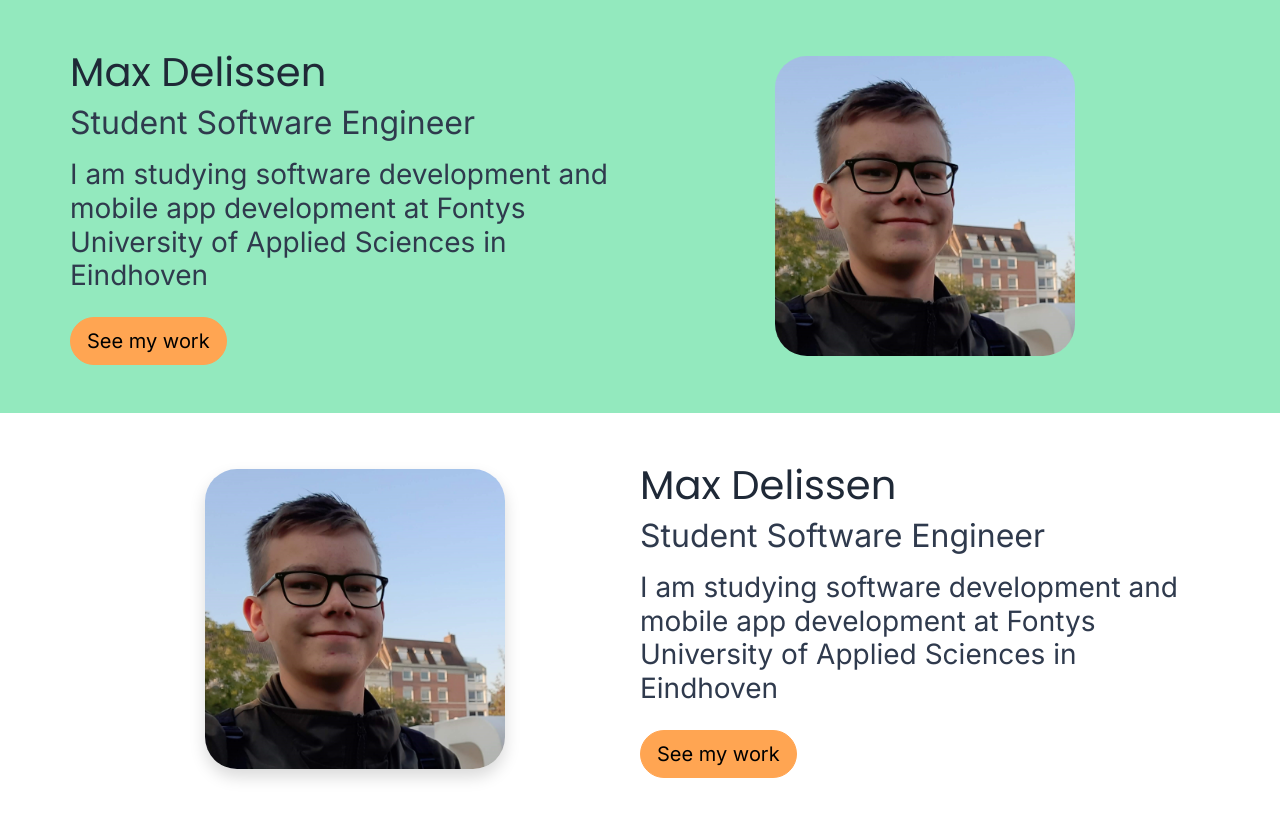
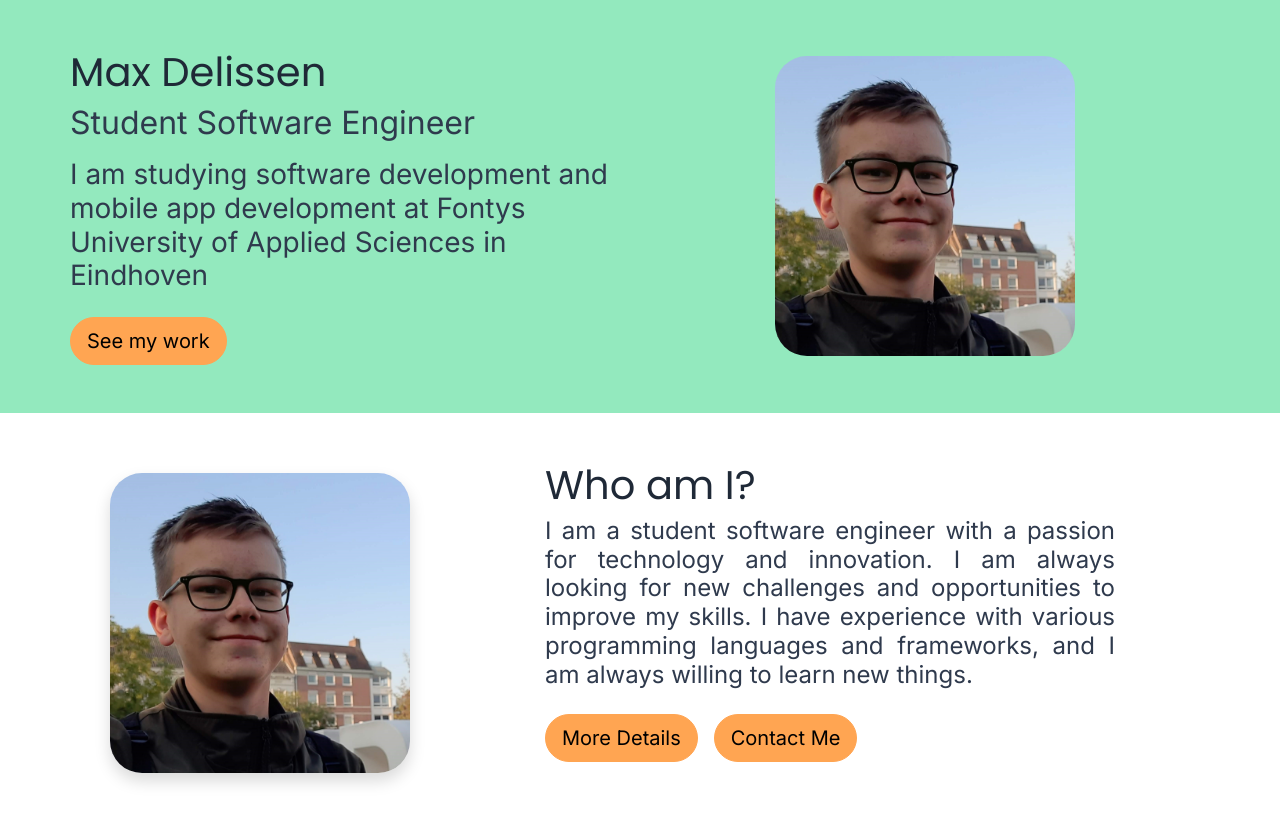
Before and after one commit to MaxDelissen/portfolio, a React (Vite) app: page / in a window 1280 px wide. Shown: the top 822 px of the page. Built offline with nearby package versions, Linux system fonts and the light colour scheme.

Commit message:
Finished about-me section

```diff
--- a/src/locales/en.json
+++ b/src/locales/en.json
@@ -1,5 +1,9 @@
 {
   "occupation": "Student Software Engineer",
   "subtitle": "I am studying software development and mobile app development at Fontys University of Applied Sciences in Eindhoven",
-  "see_work": "See my work"
+  "see_work": "See my work",
+  "about_me_title": "Who am I?",
+  "about_me": "I am a student software engineer with a passion for technology and innovation. I am always looking for new challenges and opportunities to improve my skills. I have experience with various programming languages and frameworks, and I am always willing to learn new things.",
+  "more_about_me": "More Details",
+  "contact_me": "Contact Me"
 }
--- a/src/locales/nl.json
+++ b/src/locales/nl.json
@@ -1,5 +1,9 @@
 {
   "occupation": "Student Software Engineer",
   "subtitle": "Ik studeer software ontwikkeling en mobile app development bij Fontys hogescholen in Eindhoven",
-  "see_work": "Bekijk mijn werk"
+  "see_work": "Bekijk mijn werk",
+  "about_me_title": "Wie ben ik?",
+  "about_me": "Ik ben een student software engineer met een passie voor technologie en innovatie. Ik ben altijd op zoek naar nieuwe uitdagingen en kansen om mijn vaardigheden te verbeteren. Ik heb ervaring met verschillende programmeertalen en frameworks, en ik ben altijd bereid om nieuwe dingen te leren.",
+  "more_about_me": "Meer Informatie",
+  "contact_me": "Contactgegevens"
 }
--- a/src/sections/AboutMe.tsx
+++ b/src/sections/AboutMe.tsx
@@ -1,31 +1,46 @@
-import {Button, Col, Container, Row} from "react-bootstrap";
+import { Button, Col, Container, Row } from "react-bootstrap";
 
 import { useTranslation } from "react-i18next";
 
 export default function HeroSection() {
   const { t } = useTranslation();
 
-	return <section className="bg py-5">
+  return (
+    <section className="bg py-5">
       <Container>
         <Row className="align-items-center">
-
-				<Col md={6} className="text-center">
+          <Col md={4} className="text-center">
             <img
               src="../../img/ProfilePicture.jpg"
               alt="Max Delissen"
               className="img-fluid rounded-5 shadow FixedImage"
             />
           </Col>
+          <Col md={1}></Col>
 
           <Col md={6}>
             <div className="text-section">
-						<h1 className="mb-2 text-text">Max Delissen</h1>
-						<h2 className="mb-3 text-text-muted">{t('occupation')}</h2>
-						<h3 className="mb-4 text-text-muted">{t('subtitle')}</h3>
-						<Button variant="warning" size="lg" className="rounded-5">{t('see_work')}</Button>
+              <h1 className="mb-2 text-text">{t("about_me_title")}</h1>
+              <h4
+                className="mb-4 text-justify text-text-muted"
+                style={{ textAlign: "justify" }}
+              >
+                {t("about_me")}
+              </h4>
+              <Row className="mb-4">
+                <div className="d-flex gap-3">
+                  <Button variant="warning" size="lg" className="rounded-5">
+                    {t("more_about_me")}
+                  </Button>
+                  <Button variant="warning" size="lg" className="rounded-5">
+                    {t("contact_me")}
+                  </Button>
+                </div>
+              </Row>
             </div>
           </Col>
         </Row>
       </Container>
-	</section>;
+    </section>
+  );
 }
```
Also changed, not shown: src/i18n.ts (+6 -6 lines). Lines whose indentation alone changed are shown as unchanged.
